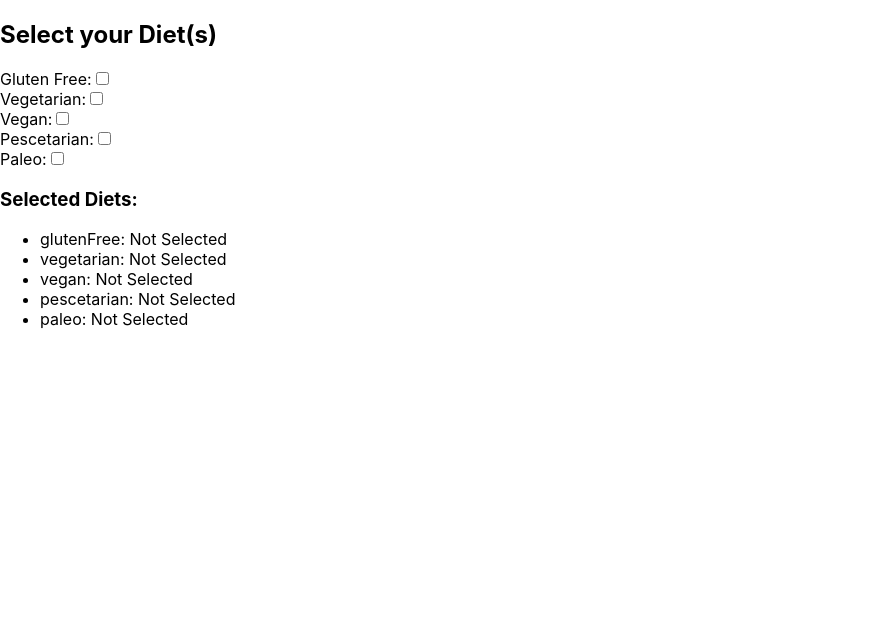
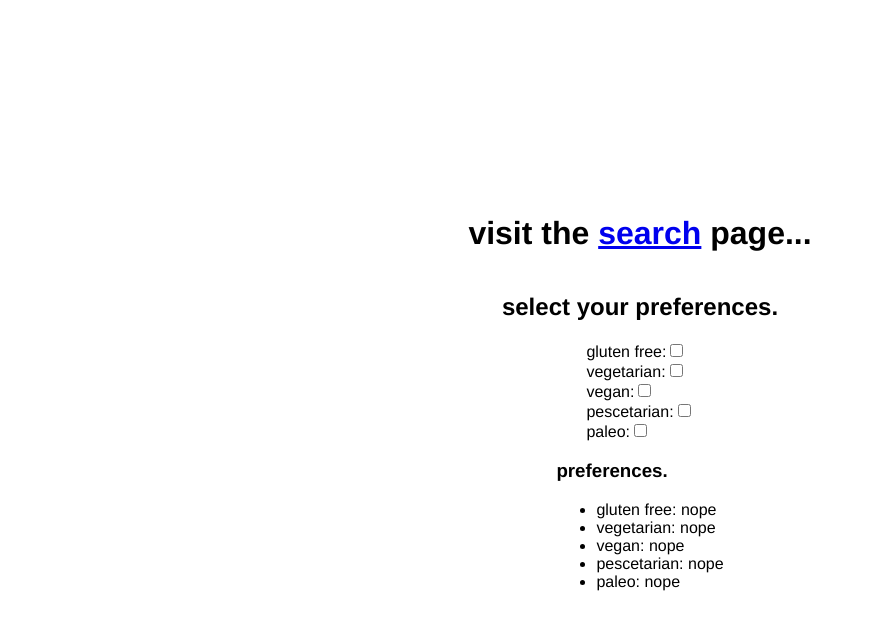
Before and after one commit to jdsuh50/CS411-Team-Project, a React (Create React App) app in the folder foodpal/: page /yourProfile in a window 1280 px wide. Shown: the top 630 px of the page, without its empty margins (0-873 px from the left). Built offline with nearby package versions, Linux system fonts and the light colour scheme.

Commit message:
Updated pages

```diff
--- a/foodpal/src/components/LogInPage2.js
+++ b/foodpal/src/components/LogInPage2.js
@@ -17,6 +17,7 @@ import { Link } from "react-router-dom";
 };*/
 
 function LogInPage() {
+  var loggedIn = false;
 
   function handleCallbackResponse(response) {
     console.log("Encoded JWT ID Token: " + response.credential);
@@ -30,7 +31,8 @@ function LogInPage() {
     /* global google */
     google.accounts.id.initialize({
       client_id: "692290108953-17o24fd8u4lnc7m2dtr8aafv3egjd953.apps.googleusercontent.com",
-      callback: handleCallbackResponse
+      callback: handleCallbackResponse.
+      loggedIn = true
     });
 
     google.accounts.id.renderButton(
@@ -38,6 +40,14 @@ function LogInPage() {
       { theme: "outline", size: "large" }
     )
   }, []);
+
+  useEffect(() => {
+    // Redirect to a new page after successful login
+    if (loggedIn) {
+      history.push('/yourProfile'); // move to profile page
+    }
+  }, [loggedIn]);
+
 
   return (
     <div className="LogInPage">
--- a/foodpal/src/components/WelcomePage.js
+++ b/foodpal/src/components/WelcomePage.js
@@ -4,10 +4,10 @@ import { Link } from "react-router-dom";
 
 function WelcomePage() {
     return (
-        <div>
-            <h1> Welcome to FoodPal </h1> <br />
-            <h2> Please Log In/Sign Up to Continue </h2> <br />
-            <Link to="/logIn">Log In/Sign Up</Link>
+        <div style={{ display: 'flex', flexDirection: 'column', alignItems: 'center', justifyContent: 'center', height: '100vh', fontFamily: 'helvetica' }}>
+            <h1> welcome to foodpal. </h1> <br />
+            <h2> please log in/sign up to continue </h2> <br />
+            <Link to="/logIn">log in/sign up</Link>
         </div>
     );
 }
--- a/foodpal/src/components/YourProfilePage.js
+++ b/foodpal/src/components/YourProfilePage.js
@@ -1,14 +1,15 @@
 
 import React, { useState, useEffect } from 'react';
+import { Link } from "react-router-dom";
 
 function DietCheckboxList() {
   // State to manage diet checkbox values
   const [diets, setDiets] = useState([
-    { name: 'glutenFree', label: 'Gluten Free', checked: false },
-    { name: 'vegetarian', label: 'Vegetarian', checked: false },
-    { name: 'vegan', label: 'Vegan', checked: false },
-    { name: 'pescetarian', label: 'Pescetarian', checked: false },
-    { name: 'paleo', label: 'Paleo', checked: false },
+    { name: 'gluten free', label: 'gluten free', checked: false },
+    { name: 'vegetarian', label: 'vegetarian', checked: false },
+    { name: 'vegan', label: 'vegan', checked: false },
+    { name: 'pescetarian', label: 'pescetarian', checked: false },
+    { name: 'paleo', label: 'paleo', checked: false },
   ]);
 
   // State to manage selected diets as a string
@@ -35,12 +36,14 @@ function DietCheckboxList() {
 
   // Log selected diets to the console
   useEffect(() => {
-    console.log('Selected Diets:', selectedDietsString);
+    console.log('selected diets:', selectedDietsString);
   }, [selectedDietsString]);
 
   return (
-    <div>
-      <h2>Select your Diet(s)</h2>
+    <div style={{ display: 'flex', flexDirection: 'column', alignItems: 'center', justifyContent: 'center', height: '100vh', fontFamily: 'helvetica'}}>
+      <h1>visit the <Link to="/search">search</Link> page...</h1>
+
+      <h2>select your preferences.</h2>
       <form>
         {diets.map((diet, index) => (
           <div key={index}>
@@ -58,11 +61,11 @@ function DietCheckboxList() {
       </form>
 
       <div>
-        <h3>Selected Diets:</h3>
+        <h3>preferences.</h3>
         <ul>
           {diets.map((diet) => (
             <li key={diet.name}>
-              {diet.name}: {diet.checked ? 'Selected' : 'Not Selected'}
+              {diet.name}: {diet.checked ? 'yep' : 'nope'}
             </li>
           ))}
         </ul>
--- a/foodpal/src/index.js
+++ b/foodpal/src/index.js
@@ -22,7 +22,11 @@ const router = createBrowserRouter([
   {
     path: "yourProfile",
     element: <YourProfilePage />
-  }
+  },
+  {
+    path: "search",
+    element: <recipeSearchPage />
+  },
 ]);
 
 
```
Also changed, not shown: foodpal/src/components/recipeSearchPage.js (added, +31 -0 lines).
